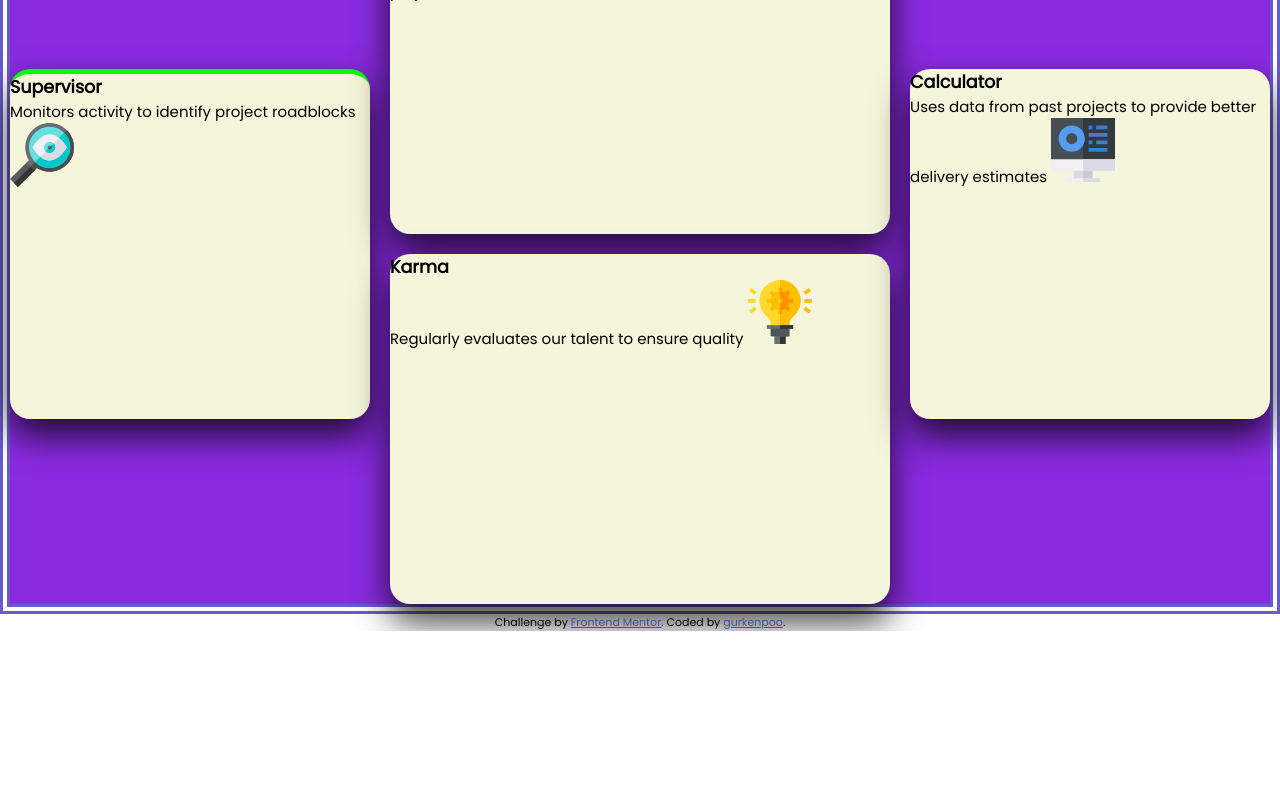
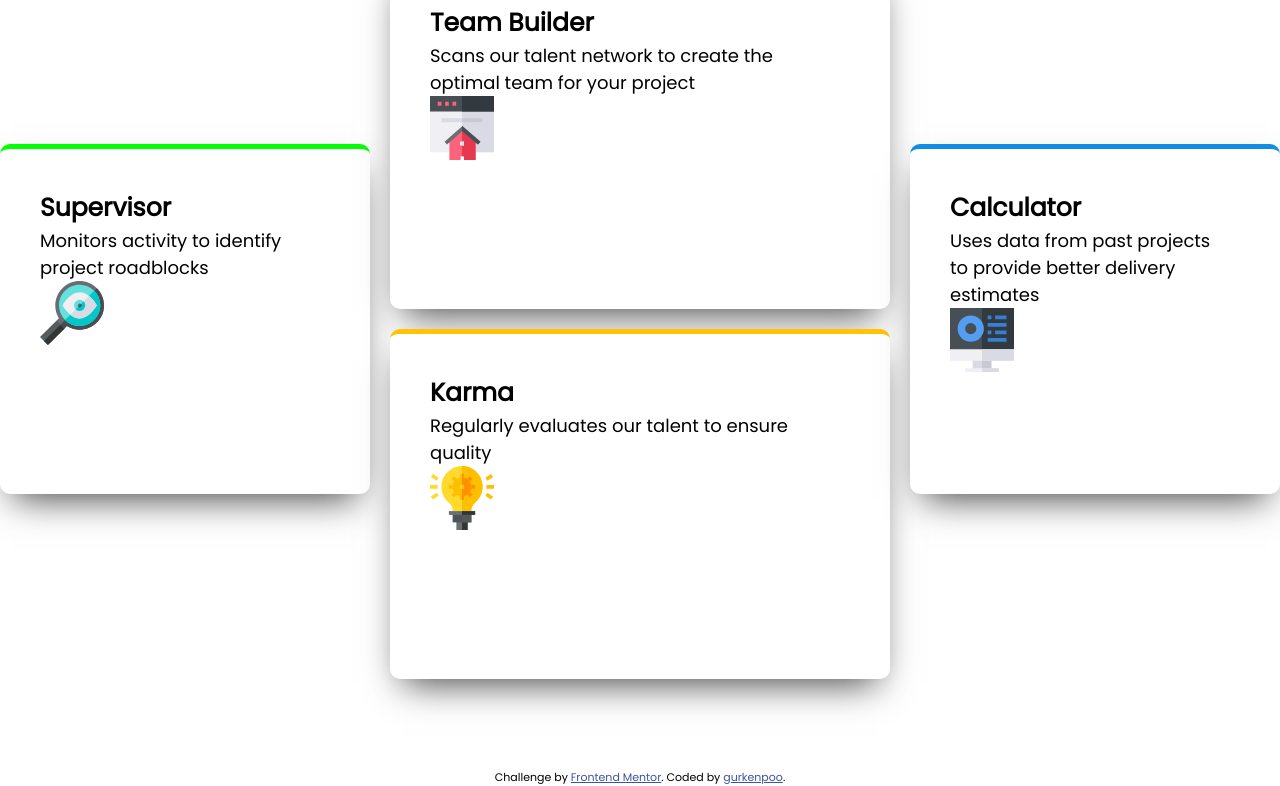
Before and after one commit to gurkenpoo/Four-cards-component-CSS, a plain HTML site: page root/index.html in a window 1280 px wide. Shown: the part 320-1106 px from the top of the page. Before the commit the page ends 951 px from the top, so only its background shows below. Drawn offline with Linux system fonts and the light colour scheme.

Commit message:
css adjust: shadows, paddings

```diff
--- a/root/css/style.css
+++ b/root/css/style.css
@@ -7,14 +7,15 @@
      box-sizing: border-box;
 }
 body{
-     font-size: 15px;
+     font-size: 18px;
 }
-header {
+/*header {
      border: 10px tomato double;
 }
 main {
      border: 10px slateblue double;
-}
+}*/
+
 /*---------------------------*/
 
 /*---->HEADER SELECTORS<-----*/
@@ -24,9 +25,11 @@ main {
      align-items: center;
 }
 .firstTitle {
+     font-size: 35px;
      font-weight: 50;
 }
 .secondTitle {
+     font-size: 35px;
      font-weight: 900;
 }
 .subInfo {
@@ -37,8 +40,11 @@ main {
 /*---------------------------*/
 
 /*----->MAIN SELECTORS<------*/
+main {
+     margin-top: 50px;
+}
 .cardContainer {
-     background-color: blueviolet;
+     /*background-color: blueviolet;*/
      display: flex;
      flex-direction: row;
      gap: 20px;
@@ -51,19 +57,47 @@ main {
      flex-direction: column;
 }
 .card {
-     border-radius: 20px;
+     display: flex;
+     flex-direction: column;
+     padding: 40px;
+     border-radius: 10px;
      width: 500px;
      height: 350px;
-     background-color: beige;
-     box-shadow: 0px 17px 35px 1px rgba(0,0,0,0.75);
+     background-color: #ffff;
+     box-shadow: 0px 17px 35px -13px rgba(0,0,0,0.75);
+}
+.card img {
+     width: 64px;
+     height: 64px;
+
+}
+.card span {
+     width: 90%;
+}
+.tituloCard {
+     font-size: 25px;
 }
 .card.supervisor {
      border-top: 5px rgb(0, 255, 0) solid;
 }
+.card.teamBuilder {
+     border-top: 5px rgb(255, 0, 0) solid;
+}
+.card.karma {
+     border-top: 5px rgb(255, 196, 3) solid;
+}
+.card.calculator {
+     border-top: 5px rgb(18, 141, 228) solid;
+}
 /*---------------------------*/
+/*---->FOOTER SELECTORS<-----*/
+footer {
+     margin-top: 90px;
+}
 .attribution {
      font-size: 11px; text-align: center;
      }
 .attribution a {
      color: hsl(228, 45%, 44%);
      }
+/*---------------------------*/
--- a/root/index.html
+++ b/root/index.html
@@ -24,24 +24,24 @@
   <section class="cardContainer">
 
     <section class="card supervisor">
-      <h3>Supervisor</h3>
+      <h3 class="tituloCard">Supervisor</h3>
       <span>Monitors activity to identify project roadblocks</span>
       <img src="images/icon-supervisor.svg" alt="Lupa">
     </section>
 <section class="cardSubContainer">
     <section class="card teamBuilder">
-      <h3>Team Builder</h3>
+      <h3 class="tituloCard">Team Builder</h3>
       <span>Scans our talent network to create the optimal team for your project</span>
       <img src="images/icon-team-builder.svg" alt="casita">
     </section>
     <section class="card karma">
-      <h3>Karma</h3>
+      <h3 class="tituloCard">Karma</h3>
       <span>Regularly evaluates our talent to ensure quality</span>
       <img src="images/icon-karma.svg" alt="bombilla">
     </section>
   </section>
     <section class="card calculator">
-      <h3>Calculator</h3>
+      <h3 class="tituloCard">Calculator</h3>
       <span>Uses data from past projects to provide better delivery estimates</span>
       <img src="images/icon-calculator.svg  " alt="pc">
     </section>
```
